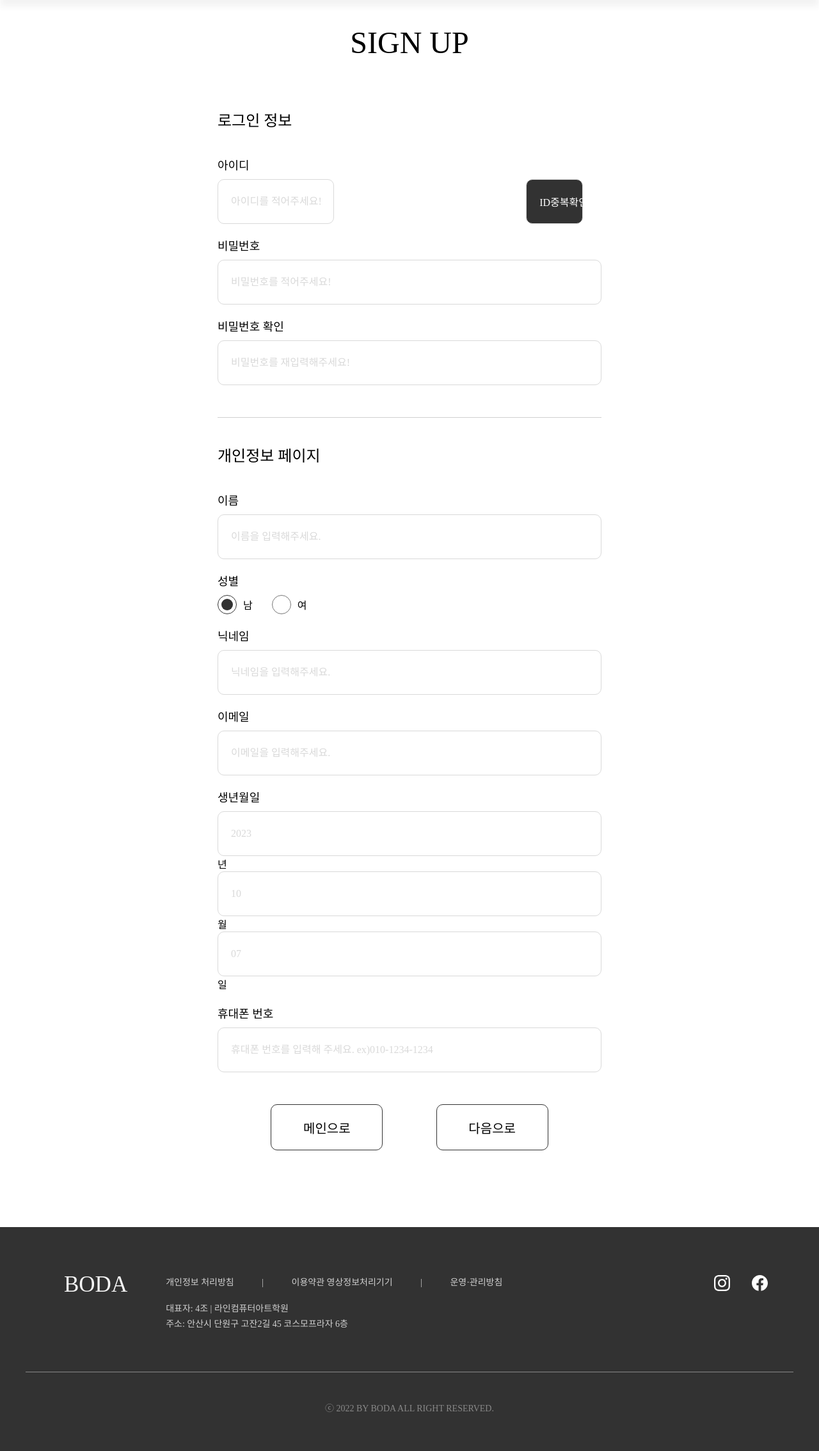
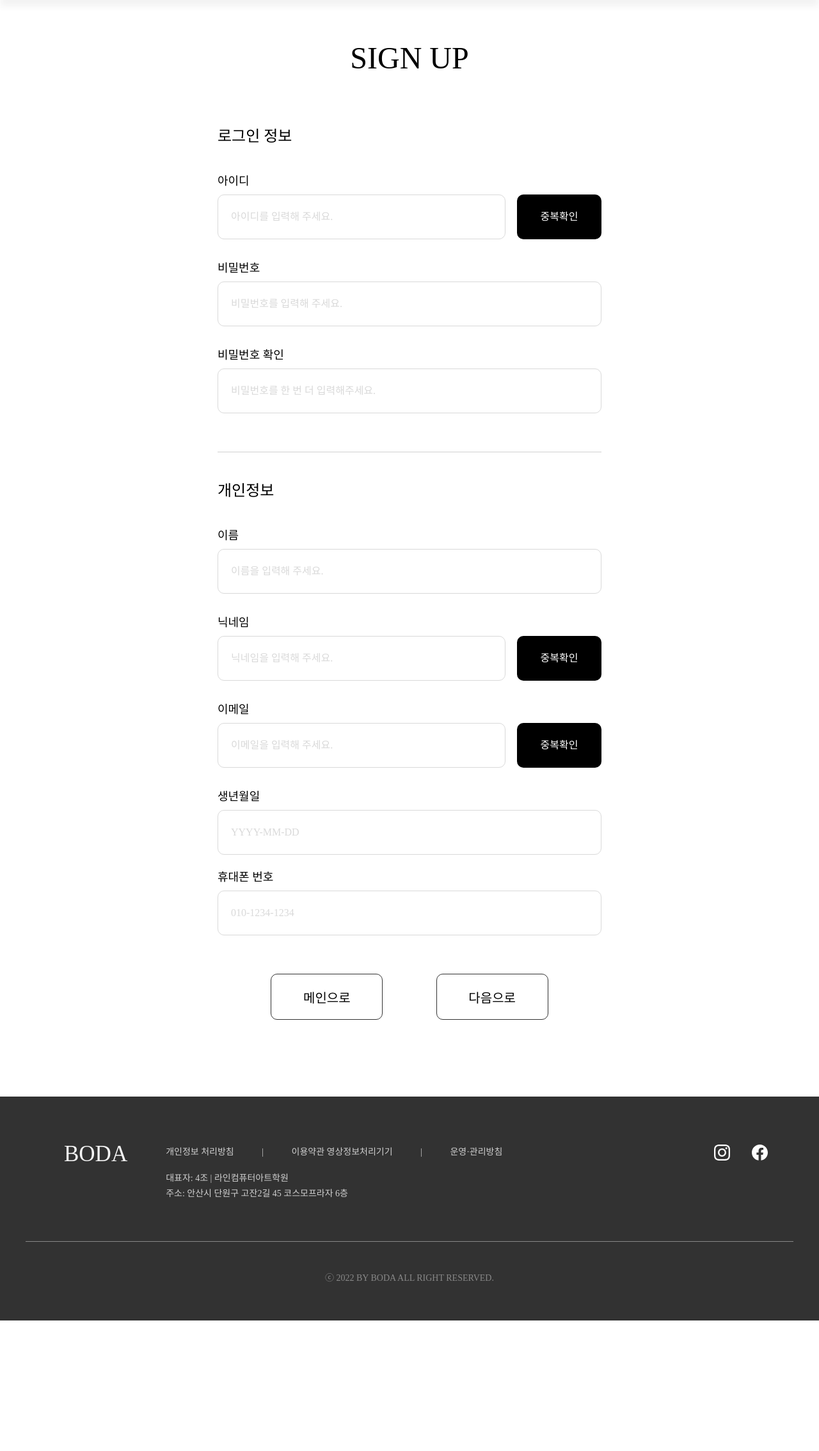
Before and after one commit to eu-ny/Boda, a PHP site: page /html/login/agreeInfo.html in a window 1280 px wide. Shown: the part 81-2349 px from the top of the page at 64% size. After the commit the page ends 2145 px from the top, so only its background shows below. Run offline with PHP 8.4, Linux system fonts and the light colour scheme; some web fonts are replaced.

Commit message:
20221013

```diff
--- a/html/assets/css/agree.css
+++ b/html/assets/css/agree.css
@@ -205,6 +202,22 @@ input[id="check4"]:checked + label::after {
     display: block;
     border-bottom: 1px solid #d0d0d0;
     padding-bottom: 50px;
+}
+
+.info1 .msg {
+    color: orangered;
+    font-size: 14px;
+    margin-top: 10px;
+}
+
+.info2 .msg {
+    color: orangered;
+    font-size: 14px;
+    margin-top: 10px;
+}
+
+.IDbox .msg {
+    display: block;
 }
 
 .inputbox {
@@ -244,10 +257,7 @@ input[id="check4"]:checked + label::after {
     border-radius: 10px;
 }
 
-#infoType .IDbox {
-    display: flex;
-    justify-content: space-between;
-}
+#infoType .IDbox {}
 
 #infoType .IDbox input {
     width: 75%;
@@ -257,7 +267,9 @@ input[id="check4"]:checked + label::after {
     width: 22%;
     height: 70px;
     line-height: 70px;
+    display: inline-block;
     background-color: black;
+    float: right;
     border-radius: 10px;
     color: white;
     text-align: center;
--- a/html/assets/js/alert.js
+++ b/html/assets/js/alert.js
@@ -1,9 +1,9 @@
 const open = () => {
-    document.querySelector(".modal").classList.remove("hidden");
+    document.querySelector(".alert").classList.remove("hidden");
 }
 
 const close = () => {
-    document.querySelector(".modal").classList.add("hidden");
+    document.querySelector(".alert").classList.add("hidden");
 }
 
 document.querySelector(".openBtn").addEventListener("click", open);
--- a/html/community/allReview.html
+++ b/html/community/allReview.html
@@ -12,7 +12,6 @@
         <link rel="stylesheet" href="../assets/css/header.css" />
         <link rel="stylesheet" href="../assets/css/login.css">
         <link rel="stylesheet" href="../assets/css/loginPopup.css">
-        <link rel="stylesheet" href="../assets/css/mainHeader.css">
         <link rel="stylesheet" href="../assets/css/Review.css" />
         <link rel="stylesheet" href="../assets/css/footer.css">
         <title>ALL REVIEW</title>
--- a/html/community/allReviewView.html
+++ b/html/community/allReviewView.html
@@ -260,7 +260,7 @@
                 </div>
             </div>
             <section class="mid__container">
-                <div class="board">
+                <div class="viewBoard">
                     <div class="board__table">
                         <table>
                             <colgroup>
--- a/html/community/bestReviewView.html
+++ b/html/community/bestReviewView.html
@@ -13,7 +13,7 @@
         <link rel="stylesheet" href="../assets/css/header.css" />
         <link rel="stylesheet" href="../assets/css/login.css">
         <link rel="stylesheet" href="../assets/css/loginPopup.css">
-        <link rel="stylesheet" href="../assets/css/mainHeader.css">
+        <link rel="stylesheet" href="../assets/css/Review.css">
         <link rel="stylesheet" href="../assets/css/ReviewView.css">
         <link rel="stylesheet" href="../assets/css/footer.css">
         <!-- //CSS -->
--- a/html/login/agreeInfo.html
+++ b/html/login/agreeInfo.html
@@ -20,6 +20,11 @@
 </head>
 
 <body>
+    <div id="skip">
+        <a href="#header">헤더 영역 바로가기</a>
+        <a href="#main">콘텐츠 영역 바로가기</a>
+        <a href="#footer">푸터 영역 바로가기</a>
+    </div>
     <header id="header" class="header__container">
         <div class="header__area">
             <div class="header__logo">
@@ -245,74 +250,82 @@
     <!-- //header -->
 
 
-    <section id="infoType" class="info__wrap agree">
+    <main id="infoType" class="info__wrap agree">
         <h2 class="agree_tit">SIGN UP</h2>
         <div class="info__inner">
-            <form>
-                <div class="line">
+            <form action="joinSave.php" name="join" method="post">
+                <fieldset>
                     <article class="info1">
                         <legend class="login1">로그인 정보</legend>
                         <div>
-                            <label>아이디</label>
+                            <label for="youID">아이디</label>
                             <div class="IDbox">
-                                <div class="id"><input type="id" id="id" placeholder="아이디를 적어주세요!" required></div>
-                                <div><input type="button" value="ID중복확인" onclick="idCheck()" class="btn1"></div>
+                                <input type="ID" id="youID" name="youID" placeholder="아이디를 입력해 주세요." autocomplete="off" required>
+                                <a class="#c" class="btn1 check" onclick="idChecking()">중복확인</a>
+                                <p class="msg" id="youIDComment"></p>
                             </div>
-
                         </div>
                         <div>
                             <label for="youPass">비밀번호</label>
-                            <input type="password" id="youPass" name="youPass" required placeholder="비밀번호를 적어주세요!">
+                            <input type="password" id="youPass" name="youPass" placeholder="비밀번호를 입력해 주세요." autocomplete="off" required>
+                            <p class="msg" id="youPassComment"></p>
                         </div>
                         <div>
                             <label for="youPassC">비밀번호 확인</label>
-                            <input type="password" id="youPassC" name="youPassC" required placeholder="비밀번호를 재입력해주세요!">
+                            <input type="password" id="youPassC" name="youPassC" placeholder="비밀번호를 한 번 더 입력해주세요." autocomplete="off" required>
+                            <p class="msg" id="youPassCComment"></p>
                         </div>
                     </article>
-                </div>
-
-
                     <article class="info2">
-                    <legend class="login2">개인정보 페이지</legend>
+                        <legend class="login2">개인정보</legend>
                         <div>
                             <label for="youName">이름</label>
-                        <input type="youName" id="youName" required placeholder="이름을 입력해주세요.">
+                            <input type="text" id="youName" name="youName" placeholder="이름을 입력해 주세요." maxlength="5" autocomplete="off" required>
+                            <p class="msg" id="youNameComment"></p>
                         </div>
-                    <div>
+                        <!-- <div>
                             <label>성별</label>
                             <div class="inputbox">
                                 <div><input type="radio" name="gender" value="man" checked><p>남</p></div>
                                 <div><input type="radio" name="gender" value="woman"><p>여</p></div>
                             </div>
-                    </div>
+                        </div> -->
                         <div>
                             <label for="youNickName">닉네임</label>
-                        <input type="nickname" id="nickname" placeholder="닉네임을 입력해주세요." required>
+                            <div class="IDbox">
+                                <input type="text" id="youNickName" name="youNickName" placeholder="닉네임을 입력해 주세요." autocomplete="off" required>
+                                <a class="#c" class="btn1 check" onclick="nickChecking()">중복확인</a>
+                                <p class="msg" id="youNickNameComment"></p>
+                            </div>
                         </div>
                         <div>
                             <label for="youEmail">이메일</label>
-                        <input type="email" id="youEmail" placeholder="이메일을 입력해주세요." required>
+                            <div class="IDbox">
+                                <input type="email" id="youEmail" placeholder="이메일을 입력해 주세요." autocomplete="off" required>
+                                <a class="#c" class="btn1 check" onclick="emailChecking()">중복확인</a>
+                                <p class="msg" id="youEmailComment"></p>
                             </div>
-                    <label>생년월일</label>
-                    <div class="birth">
-                        <div><input type="text" id="box1" maxlength="4" placeholder="2023"> 년</div>
-                        <div><input type="text" id="box2" maxlength="2" placeholder="10"> 월</div>
-                        <div><input type="text" id="box3" maxlength="2" placeholder="07"> 일</div>
+                        </div>
+                        <div>
+                            <label for="youBirth">생년월일</label>
+                            <input type="text" id="youBirth" name="youBirth" autocomplete="off" maxlength="10" placeholder="YYYY-MM-DD" required>
                         </div>
                         <div>
                             <label for="youPhone">휴대폰 번호</label>
                             <input type="text" id="youPhone" name="youPhone" maxlength="13"
-                            placeholder="휴대폰 번호를 입력해 주세요. ex)010-1234-1234" required>
+                                placeholder="010-1234-1234" required>
+                            <p class="msg" id="youBirthComment"></p>
                         </div>
                     </article>
                     <div class="btn_box">
                         <a href="#" class="Btn">메인으로</a>
-                    <a href="#" class="Btn openBtn">다음으로</a>
+                        <button class="Btn" type="submit">다음으로</button>
                     </div>
+                </fieldset>
             </form>
         </div>
-    </section>
-    <!-- //section -->
+    </main>
+    <!-- //main -->
 
     <footer id="footer">
         <div class="footer__container">
@@ -387,24 +400,8 @@
     </footer>
     <!-- //footer -->
 
-
-    <div class="alert">
-        <div class="modal hidden">
-            <div class="bg"></div>
-            <div class="modalBox">
-                <h2>SIGN UP</h2>
-                <p>회원가입이 성공적으로 완료되었습니다.</p>
-                <div class="mobal-btn"><a href="#" class="closeBtn">메인으로</a></div>
-            </div>
-        </div>
-    </div>
-    <!-- //alert -->
-
-    <script src="../assets/js/alert.js"></script>
     <script src="../assets/js/agree.js"></script>
     <script src="../assets/js/headermenu.js"></script>
     <script src="../assets/js/loginpopup.js"></script>
 
 </body>
-
-</html>
--- a/index.html
+++ b/index.html
@@ -72,7 +72,7 @@
                 <div class="php__page">
                     <p>✦ LOGIN</p>
                     <ol>
-                        <li><a href="http://praise1109.dothome.co.kr/myadmin">myadmin</a></li>
+                        <li><a href="http://praise1109.dothome.co.kr/myadmin" target="_blank">myadmin</a></li>
                         <li><a href="php/login/login.html" target="_blank">로그인 메인 팝업</a></li>
                         <li><a href="php/login/findID.html" target="_blank">계정찾기 - 아이디</a></li>
                         <li><a href="php/login/findPass.html" target="_blank">계정찾기 - 비밀번호(이메일)</a></li>
--- a/php/connect/connect.php
+++ b/php/connect/connect.php
@@ -3,7 +3,8 @@
     $host = "localhost";
     $user = "praise1109";
     $pass = "leehaeun3727!";
-    $db = "praise1109";
+    $db = "BODA";
+
     $connect = new mysqli($host, $user, $pass, $db);
     $connect -> set_charset("utf8");
 ?>
```
Also changed, not shown: other parts of html/assets/css/agree.css (+0 -59 lines), html/assets/css/Review.css (+4 -5 lines), html/assets/css/ReviewView.css (+40 -1 lines), php/create/createMember.php (added, +19 -0 lines), 4 other files. Lines whose indentation alone changed are shown as unchanged.
